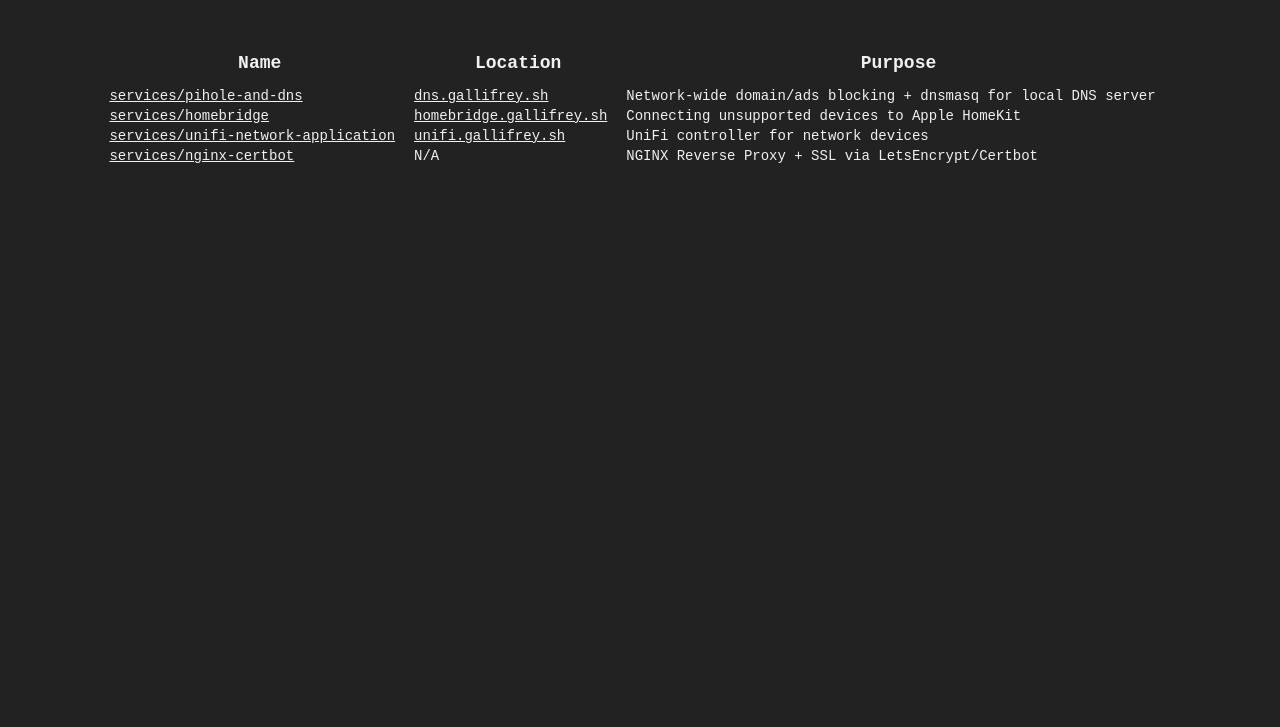
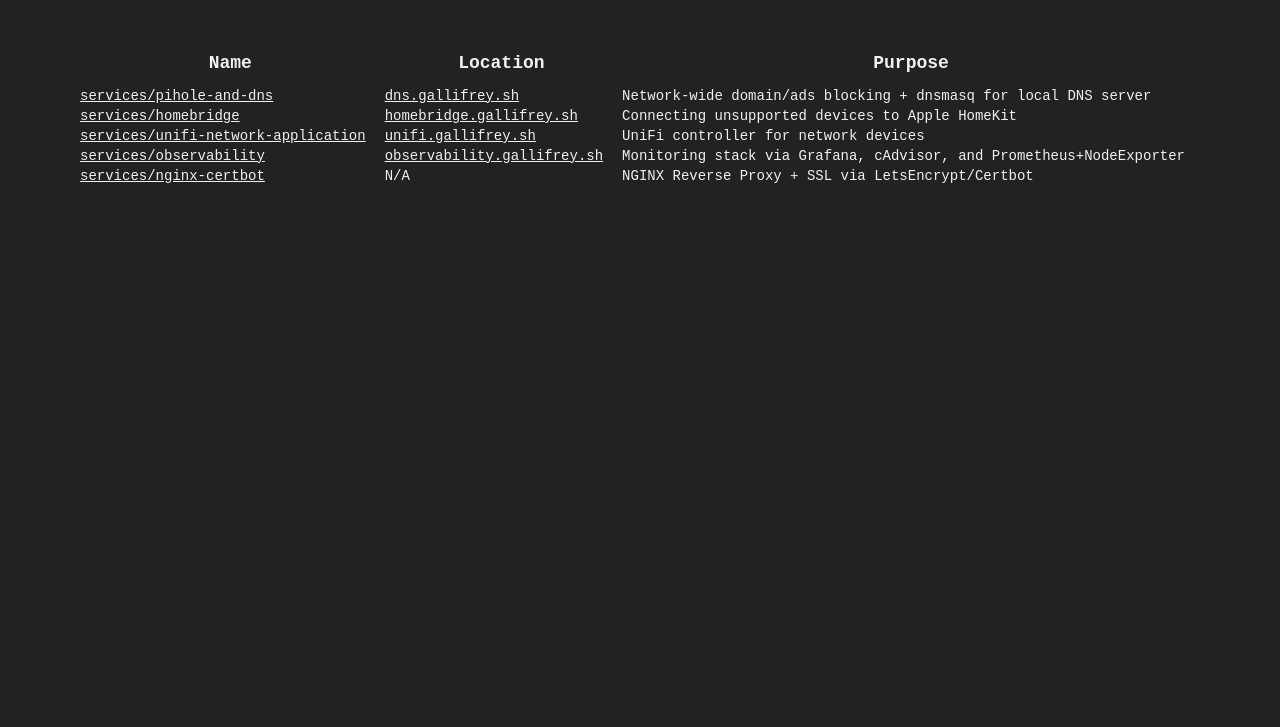
Before and after one commit to half0wl/homelab, a plain HTML site: page services/nginx-certbot/index.html in a window 1280 px wide. Shown: the part 73-800 px from the top of the page. Drawn offline with Linux system fonts and the light colour scheme.

Commit message:
README+Homepage: Add observability.gallifrey.sh

```diff
--- a/services/nginx-certbot/index.html
+++ b/services/nginx-certbot/index.html
@@ -43,7 +43,7 @@
       <tbody>
         <tr>
           <td>
-            <a href="/half0wl/homelab/blob/main/services/pihole-and-dns"
+            <a href="services/pihole-and-dns"
               ><code>services/pihole-and-dns</code></a
             >
           </td>
@@ -59,7 +59,7 @@
         </tr>
         <tr>
           <td>
-            <a href="/half0wl/homelab/blob/main/services/pihole-and-dns"
+            <a href="services/pihole-and-dns"
               ><code>services/homebridge</code></a
             >
           </td>
@@ -72,8 +72,7 @@
         </tr>
         <tr>
           <td>
-            <a
-              href="/half0wl/homelab/blob/main/services/unifi-network-application"
+            <a href="services/unifi-network-application"
               ><code>services/unifi-network-application</code></a
             >
           </td>
@@ -86,7 +85,22 @@
         </tr>
         <tr>
           <td>
-            <a href="/half0wl/homelab/blob/main/services/nginx-certbot"
+            <a href="services/observability"
+              ><code>services/observability</code></a
+            >
+          </td>
+          <td>
+            <a href="https://observability.gallifrey.sh" rel="nofollow"
+              ><code>observability.gallifrey.sh</code></a
+            >
+          </td>
+          <td>
+            Monitoring stack via Grafana, cAdvisor, and Prometheus+NodeExporter
+          </td>
+        </tr>
+        <tr>
+          <td>
+            <a href="services/nginx-certbot"
               ><code>services/nginx-certbot</code></a
             >
           </td>
```
Also changed, not shown: 1 other file.
